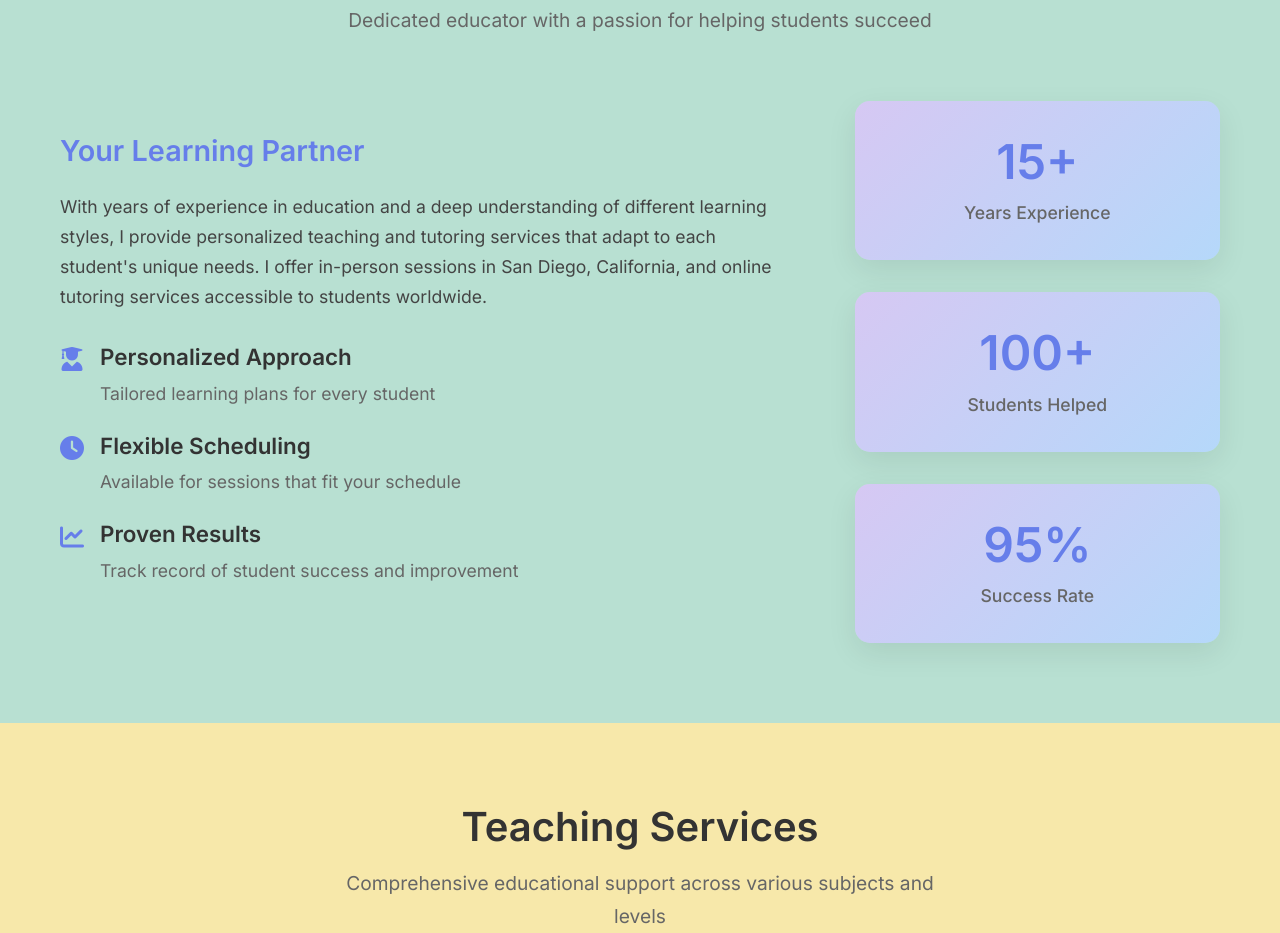
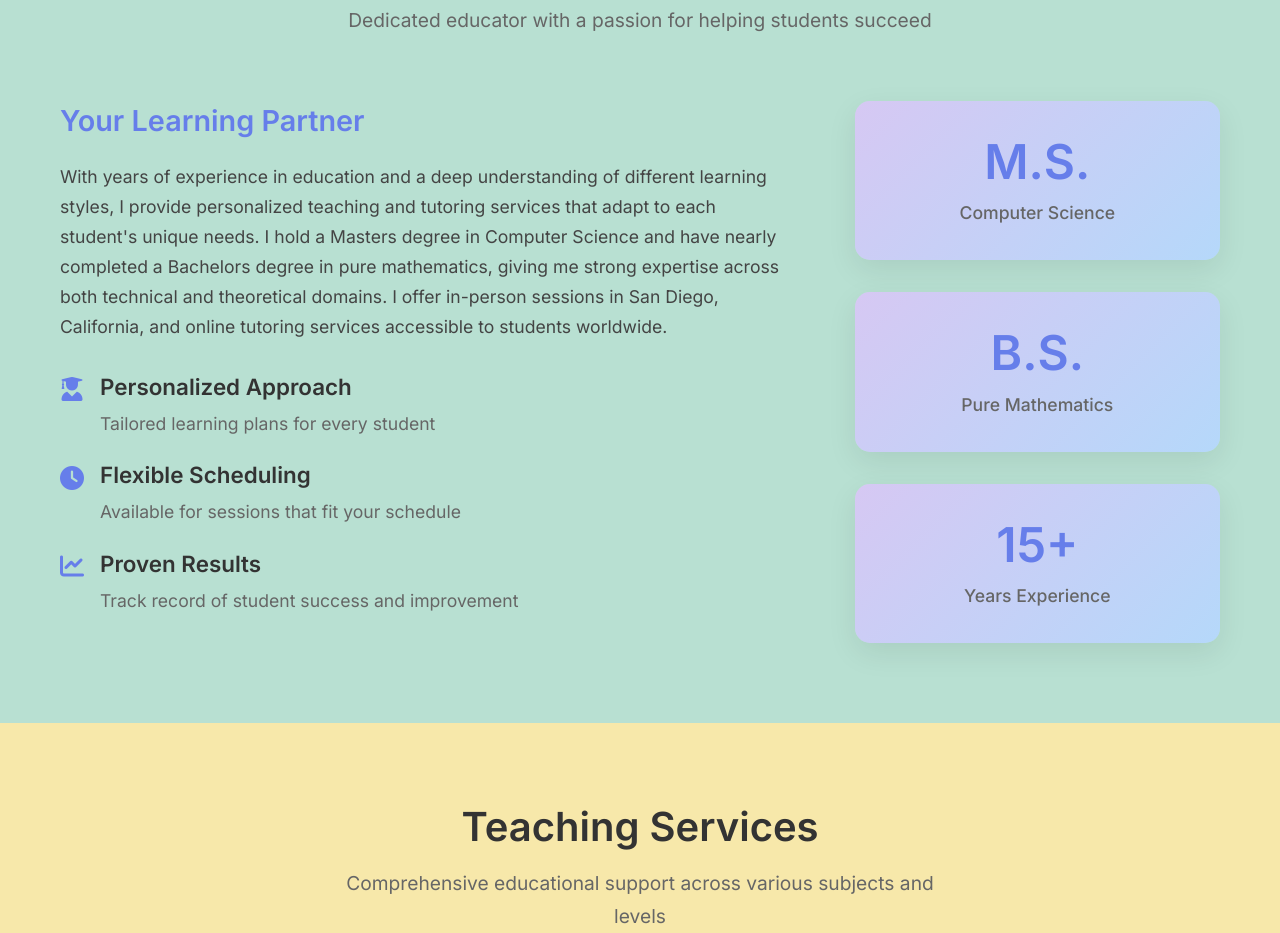
Before and after one commit to nimzi/ToyWebsite, a plain HTML site: page index.html in a window 1280 px wide. Shown: the part 940-1873 px from the top of the page. Drawn offline with Linux system fonts and the light colour scheme.

Commit message:
Adding credentials

```diff
--- a/index.html
+++ b/index.html
@@ -68,7 +68,7 @@
             <div class="about-content">
                 <div class="about-text">
                     <h3>Your Learning Partner</h3>
-                    <p>With years of experience in education and a deep understanding of different learning styles, I provide personalized teaching and tutoring services that adapt to each student's unique needs. I offer in-person sessions in San Diego, California, and online tutoring services accessible to students worldwide.</p>
+                    <p>With years of experience in education and a deep understanding of different learning styles, I provide personalized teaching and tutoring services that adapt to each student's unique needs. I hold a Masters degree in Computer Science and have nearly completed a Bachelors degree in pure mathematics, giving me strong expertise across both technical and theoretical domains. I offer in-person sessions in San Diego, California, and online tutoring services accessible to students worldwide.</p>
                     <div class="about-features">
                         <div class="feature">
                             <i class="fas fa-user-graduate"></i>
@@ -95,16 +95,16 @@
                 </div>
                 <div class="about-stats">
                     <div class="stat">
+                        <h3>M.S.</h3>
+                        <p>Computer Science</p>
+                    </div>
+                    <div class="stat">
+                        <h3>B.S.</h3>
+                        <p>Pure Mathematics</p>
+                    </div>
+                    <div class="stat">
                         <h3>15+</h3>
                         <p>Years Experience</p>
-                    </div>
-                    <div class="stat">
-                        <h3>100+</h3>
-                        <p>Students Helped</p>
-                    </div>
-                    <div class="stat">
-                        <h3>95%</h3>
-                        <p>Success Rate</p>
                     </div>
                 </div>
             </div>
--- a/js/script.js
+++ b/js/script.js
@@ -204,8 +204,12 @@ function animateCounters() {
     const counters = document.querySelectorAll('.stat h3');
 
     counters.forEach(counter => {
-        const target = parseInt(counter.textContent.replace(/\D/g, ''));
-        const suffix = counter.textContent.replace(/\d/g, '');
+        const text = counter.textContent;
+        const target = parseInt(text.replace(/\D/g, ''));
+
+        // Only animate if there's a valid number to animate
+        if (!isNaN(target) && target > 0) {
+            const suffix = text.replace(/\d/g, '');
             let current = 0;
             const increment = target / 50;
 
@@ -220,6 +224,8 @@ function animateCounters() {
             };
 
             updateCounter();
+        }
+        // For non-numeric stats (like "M.S.", "B.S."), just display them as-is
     });
 }
 
```
Lines whose indentation alone changed are shown as unchanged.
